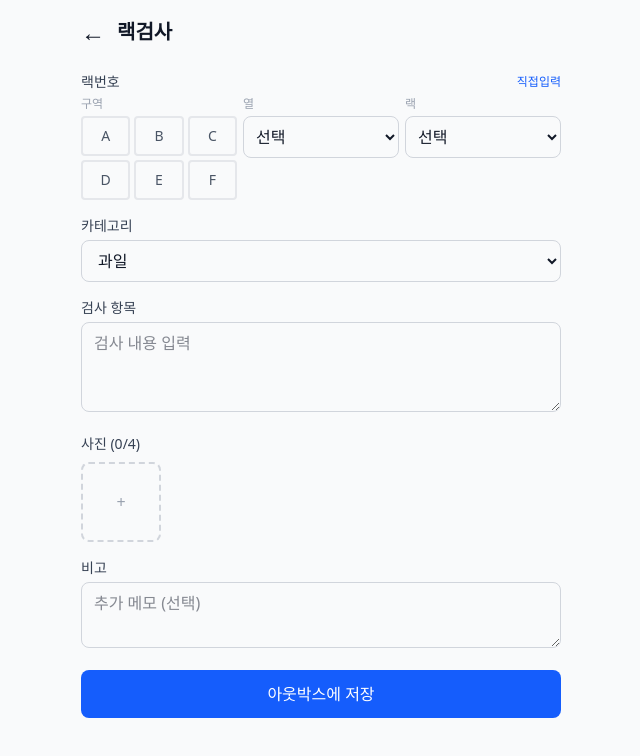
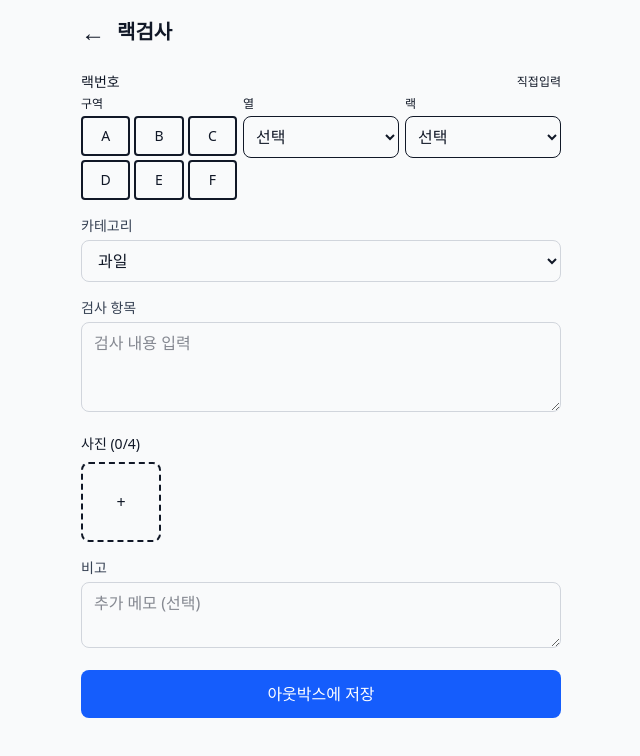
Before and after one commit to rklpoi5678/bmart-pwa, a Next.js app: page /work/rack in a window 1280 px wide. Shown: the top 756 px of the page, without its empty margins (319-959 px from the left). Built offline with nearby package versions, Linux system fonts and the light colour scheme.

Commit message:
feat: for global.css styles

```diff
--- a/src/components/OnboardingModal.tsx
+++ b/src/components/OnboardingModal.tsx
@@ -27,12 +27,12 @@
   {
     icon: '📤',
     title: '나가서 전송',
-    desc: '작업 종료 후 네트워크가 복구되면 아웃박스에서 복사해서 Slack에 붙여넣으세요.',
+    desc: '작업 종료 후 네트워크가 복구되면 아웃박스에서 복사해서 Slack 에 붙여넣으세요.',
   },
   {
     icon: '📱',
     title: '홈 화면에 추가',
-    desc: 'Safari에서 공유 버튼 → "홈 화면에 추가"를 누르면 앱처럼 사용할 수 있고, 오프라인과 알림이 지원됩니다.',
+    desc: 'Safari 에서 공유 버튼 → "홈 화면에 추가"를 누르면 앱처럼 사용할 수 있고, 오프라인과 알림이 지원됩니다.',
   },
 ];
 
@@ -52,13 +52,13 @@
 
   return (
     <div className="fixed inset-0 z-50 bg-black/50 flex items-center justify-center p-4">
-      <div className="bg-white w-full max-w-md rounded-2xl p-6 pb-8">
+      <div className="bg-canvas w-full max-w-md rounded-2xl p-6 pb-8">
         <div className="flex justify-center gap-2 mb-6">
           {STEPS.map((_, i) => (
             <span
               key={i}
               className={`w-2 h-2 rounded-full transition-colors ${
-                i === step ? 'bg-blue-600' : i < step ? 'bg-blue-300' : 'bg-gray-200'
+                i === step ? 'bg-primary' : i < step ? 'bg-primary/50' : 'bg-surface'
               }`}
             />
           ))}
@@ -66,8 +66,8 @@
 
         <div className="text-center mb-8">
           <span className="text-6xl block mb-4">{STEPS[step].icon}</span>
-          <h2 className="text-xl font-bold mb-3">{STEPS[step].title}</h2>
-          <p className="text-gray-600 leading-relaxed text-base">
+          <h2 className="text-xl font-semibold text-ink mb-3">{STEPS[step].title}</h2>
+          <p className="text-charcoal leading-relaxed text-base">
             {step === STEPS.length - 1 ? installDesc : STEPS[step].desc}
           </p>
         </div>
@@ -76,7 +76,7 @@
           {step > 0 && (
             <button
               onClick={() => setStep(step - 1)}
-              className="flex-1 py-3 rounded-lg border border-gray-300 text-gray-600 font-medium"
+              className="flex-1 py-3 rounded-lg border border-hairline-strong text-charcoal font-medium"
             >
               이전
             </button>
@@ -90,7 +90,7 @@
                 setStep(step + 1);
               }
             }}
-            className="flex-1 py-3 rounded-lg bg-blue-600 text-white font-medium"
+            className="flex-1 py-3 rounded-lg bg-primary text-on-dark font-medium"
           >
             {isLast ? '시작하기' : '다음'}
           </button>
@@ -102,7 +102,7 @@
               localStorage.setItem('bmark-onboarded', '1');
               onClose();
             }}
-            className="w-full mt-3 py-2 text-sm text-gray-400"
+            className="w-full mt-3 py-2 text-sm text-steel"
           >
             건너뛰기
           </button>
--- a/src/components/PhotoCapture.tsx
+++ b/src/components/PhotoCapture.tsx
@@ -40,15 +40,15 @@
 
   return (
     <div className="space-y-2">
-      <label className="block text-sm font-medium text-gray-700">사진 ({photos.length}/{maxPhotos})</label>
+      <label className="block text-sm font-medium text-slate">사진 ({photos.length}/{maxPhotos})</label>
       <div className="flex gap-2 flex-wrap">
         {photos.map((photo, i) => (
-          <div key={i} className="relative w-20 h-20 rounded-lg overflow-hidden border border-gray-200">
+          <div key={i} className="relative w-20 h-20 rounded-lg overflow-hidden border border-hairline">
             <img src={photo} alt={`사진 ${i + 1}`} className="w-full h-full object-cover" />
             <button
               type="button"
               onClick={() => remove(i)}
-              className="absolute top-0.5 right-0.5 bg-black/60 text-white rounded-full w-5 h-5 text-xs flex items-center justify-center"
+              className="absolute top-0.5 right-0.5 bg-brand-navy/60 text-on-dark rounded-full w-5 h-5 text-xs flex items-center justify-center"
             >
               ✕
             </button>
@@ -59,7 +59,7 @@
             type="button"
             onClick={() => inputRef.current?.click()}
             disabled={loading}
-            className="w-20 h-20 border-2 border-dashed border-gray-300 rounded-lg flex items-center justify-center text-gray-400 hover:border-gray-400"
+            className="w-20 h-20 border-2 border-dashed border-hairline rounded-lg flex items-center justify-center text-steel hover:border-hairline-strong"
           >
             {loading ? `${compressing}...` : '+'}
           </button>
--- a/src/components/RackNumberInput.tsx
+++ b/src/components/RackNumberInput.tsx
@@ -37,20 +37,20 @@
   if (manual) {
     return (
       <div>
-        <label className="block text-sm font-medium text-gray-700 mb-1">랙번호</label>
+        <label className="block text-sm font-medium text-slate mb-1">랙번호</label>
         <div className="flex gap-2">
           <input
             type="text"
             required
             value={value}
             onChange={(e) => onChange(e.target.value)}
-            className="flex-1 border border-gray-300 rounded-lg px-3 py-2 text-base font-mono"
+            className="flex-1 border border-hairline-strong rounded-lg px-3 py-2 text-base font-mono bg-canvas text-ink"
             placeholder="C03-02-106"
           />
           <button
             type="button"
             onClick={() => setManual(false)}
-            className="text-xs text-blue-600 px-2 whitespace-nowrap"
+            className="text-xs text-link-blue px-2 whitespace-nowrap"
           >
             선택모드
           </button>
@@ -62,11 +62,11 @@
   return (
     <div>
       <div className="flex items-center justify-between mb-1">
-        <label className="text-sm font-medium text-gray-700">랙번호</label>
+        <label className="text-sm font-medium text-slate">랙번호</label>
         <button
           type="button"
           onClick={() => setManual(true)}
-          className="text-xs text-blue-600"
+          className="text-xs text-link-blue"
         >
           직접입력
         </button>
@@ -75,7 +75,7 @@
       <div className="flex gap-1.5">
         {/* Zone */}
         <div className="flex-1">
-          <p className="text-xs text-gray-400 mb-1">구역</p>
+          <p className="text-xs text-steel mb-1">구역</p>
           <div className="grid grid-cols-3 gap-1">
             {ZONES.map((z) => (
               <button
@@ -84,8 +84,8 @@
                 onClick={() => update('zone', z)}
                 className={`py-2 rounded text-sm font-medium border-2 ${
                   parts.zone === z
-                    ? 'border-blue-600 bg-blue-50 text-blue-600'
-                    : 'border-gray-200 text-gray-600'
+                    ? 'border-primary bg-card-tint-lavender text-primary'
+                    : 'border-hairline text-slate'
                 }`}
               >
                 {z}
@@ -96,11 +96,11 @@
 
         {/* Row */}
         <div className="flex-1">
-          <p className="text-xs text-gray-400 mb-1">열</p>
+          <p className="text-xs text-steel mb-1">열</p>
           <select
             value={parts.row}
             onChange={(e) => update('row', e.target.value)}
-            className="w-full border border-gray-300 rounded-lg px-2 py-2 text-sm"
+            className="w-full border border-hairline-strong rounded-lg px-2 py-2 text-sm bg-canvas text-ink"
           >
             <option value="">선택</option>
             {ROWS.map((r) => (
@@ -111,11 +111,11 @@
 
         {/* Rack */}
         <div className="flex-1">
-          <p className="text-xs text-gray-400 mb-1">랙</p>
+          <p className="text-xs text-steel mb-1">랙</p>
           <select
             value={parts.rack}
             onChange={(e) => update('rack', e.target.value)}
-            className="w-full border border-gray-300 rounded-lg px-2 py-2 text-sm"
+            className="w-full border border-hairline-strong rounded-lg px-2 py-2 text-sm bg-canvas text-ink"
           >
             <option value="">선택</option>
             {RACKS.map((r) => (
@@ -126,7 +126,7 @@
       </div>
 
       {value && (
-        <p className="mt-2 text-center font-mono text-lg font-bold text-gray-800">{value}</p>
+        <p className="mt-2 text-center font-mono text-lg font-semibold text-ink">{value}</p>
       )}
     </div>
   );
--- a/src/components/StatusBadge.tsx
+++ b/src/components/StatusBadge.tsx
@@ -2,9 +2,9 @@
 import { STATUS_LABELS } from '@/db/schema';
 
 const COLORS: Record<QueueItemStatus, string> = {
-  pending: 'bg-yellow-100 text-yellow-800',
-  sent: 'bg-green-100 text-green-800',
-  failed: 'bg-red-100 text-red-800',
+  pending: 'bg-warning/10 text-warning',
+  sent: 'bg-success/10 text-success',
+  failed: 'bg-error/10 text-error',
 };
 
 export default function StatusBadge({ status }: { status: QueueItemStatus }) {
```
Also changed, not shown: src/components/OutboxCard.tsx (+12 -12 lines).
